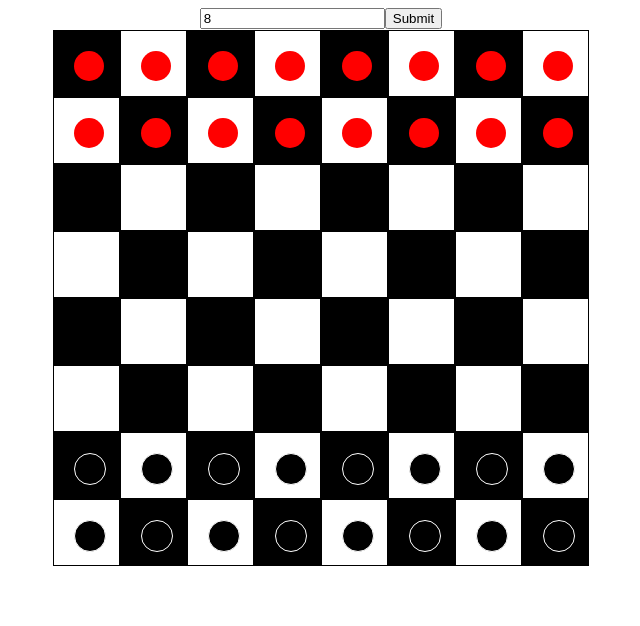
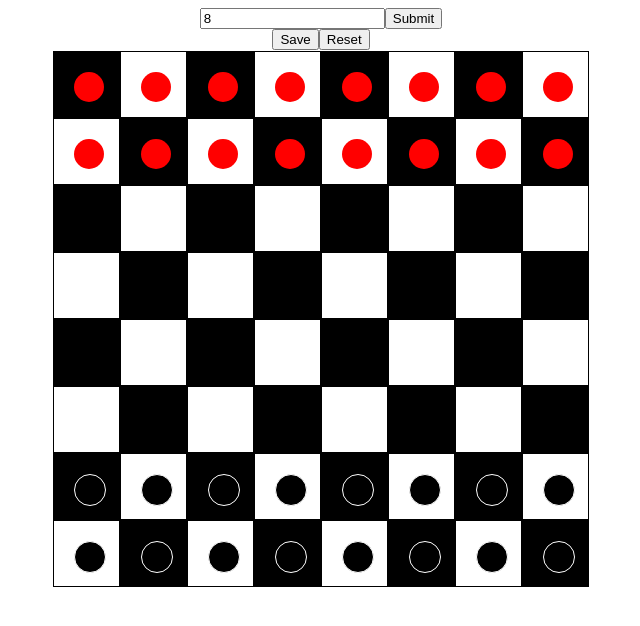
Before and after one commit to zhiwenh/driven_deliveries, a Next.js app: page / in a window 1280 px wide. Shown: the top 626 px of the page, without its empty margins (319-959 px from the left). Built offline with nearby package versions, Linux system fonts and the light colour scheme.

Commit message:
Task 4 finished. Game now has a save and reset functionality

```diff
--- a/pages/index.js
+++ b/pages/index.js
@@ -12,15 +12,22 @@ export default class Home extends Component {
       pieceToMove: [undefined, undefined, undefined],
       isMovingPiece: false,
       turn: 1
-    };
+    }
 
     this.state.checkersLocation = this.checkersLocation(8);
 
     this.submitCheckerBoardInput = this.submitCheckerBoardInput.bind(this);
     this.movePiece1 = this.movePiece1.bind(this);
     this.movePiece2 = this.movePiece2.bind(this);
+    this.save = this.save.bind(this);
+    this.reset = this.reset.bind(this);
   }
 
+  componentDidMount() {
+    const savedState = JSON.parse(localStorage.getItem('savedGame'));
+    this.setState(savedState);
+
+  }
   // Creates the locations of the checkers pieces in a matrix
   checkersLocation(checkerBoardInput) {
     const checkersLocation = [];
@@ -38,6 +45,20 @@ export default class Home extends Component {
     }
 
     return checkersLocation;
+  }
+
+  save() {
+    localStorage.setItem('savedGame', JSON.stringify(this.state));
+  }
+
+  reset() {
+    localStorage.removeItem('savedGame');
+    this.setState({
+      pieceToMove: [undefined, undefined, undefined],
+      isMovingPiece: false,
+      turn: 1,
+      checkersLocation: this.checkersLocation(this.state.checkerBoardInput)
+    })
   }
 
   submitCheckerBoardInput(newCheckerBoardInput, e) {
@@ -92,7 +113,6 @@ export default class Home extends Component {
     }
 
     if (player === '2') {
-      console.log('here5');
       if (checkersLocation[oldPieceRow - 1][oldPieceColumn - 1] === '') {
         checkersLocation[Number(oldPieceRow) - 1][Number(oldPieceColumn) - 1] = 'suggested';
       }
@@ -127,11 +147,9 @@ export default class Home extends Component {
     }
 
     if (this.state.pieceToMove[0] === '1') {
-      console.log(checkersLocation[Number(this.state.pieceToMove[1]) + 1][Number(this.state.pieceToMove[2]) + 1]);
       if (checkersLocation[Number(this.state.pieceToMove[1]) + 1][Number(this.state.pieceToMove[2]) + 1] === 'suggested') {
         checkersLocation[Number(this.state.pieceToMove[1]) + 1][Number(this.state.pieceToMove[2]) + 1] = '';
       }
-      console.log(checkersLocation[Number(this.state.pieceToMove[1]) + 1][Number(this.state.pieceToMove[2]) - 1]);
       if (checkersLocation[Number(this.state.pieceToMove[1]) + 1][Number(this.state.pieceToMove[2]) - 1] === 'suggested') {
         checkersLocation[Number(this.state.pieceToMove[1])  + 1][Number(this.state.pieceToMove[2]) - 1] = '';
       }
@@ -141,7 +159,6 @@ export default class Home extends Component {
       if (checkersLocation[Number(this.state.pieceToMove[1]) - 1][Number(this.state.pieceToMove[2]) - 1] === 'suggested') {
         checkersLocation[Number(this.state.pieceToMove[1]) - 1][Number(this.state.pieceToMove[2]) - 1] = '';
       }
-      console.log(checkersLocation[Number(this.state.pieceToMove[1]) + 1][Number(this.state.pieceToMove[2]) - 1]);
       if (checkersLocation[Number(this.state.pieceToMove[1]) - 1][Number(this.state.pieceToMove[2]) + 1] === 'suggested') {
         checkersLocation[Number(this.state.pieceToMove[1])  - 1][Number(this.state.pieceToMove[2]) + 1] = '';
       }
@@ -165,6 +182,8 @@ export default class Home extends Component {
               checkerBoardInput={this.state.checkerBoardInput}
               submitCheckerBoardInput={this.submitCheckerBoardInput}
             />
+            <button onClick={this.save}>Save</button>
+            <button onClick={this.reset}>Reset</button>
           </div>
           <CheckerBoard
             checkerBoardInput={this.state.checkerBoardInput}
```
